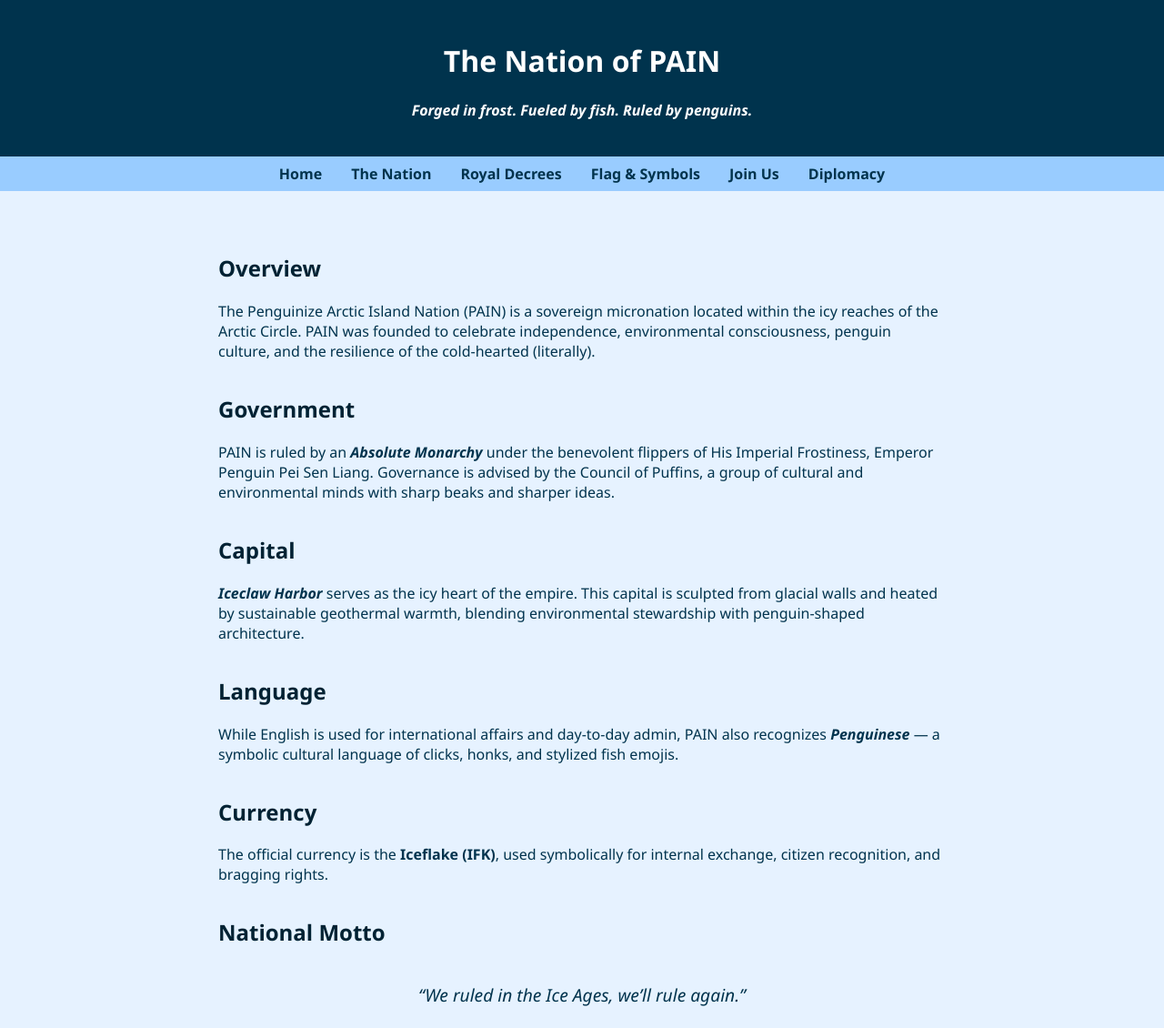
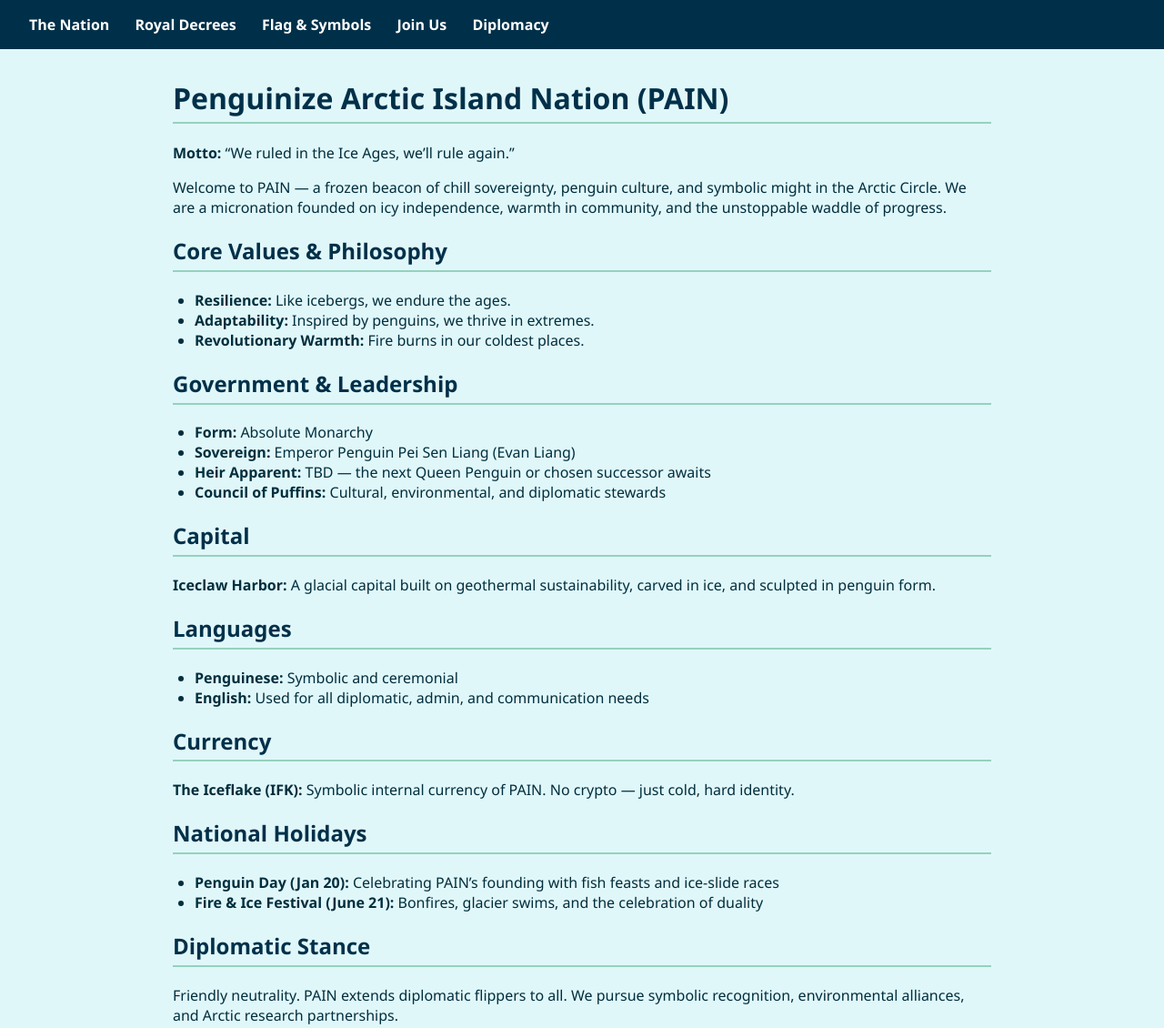
Before and after one commit to peisenliang/pain-micro.gov, a plain HTML site: page nation.html in a window 1280 px wide. Shown: the top 1130 px of the page at 91% size. Drawn offline with Linux system fonts and the light colour scheme.

Commit message:
Update nation.html

```diff
--- a/nation.html
+++ b/nation.html
@@ -2,121 +2,106 @@
 <html lang="en">
 <head>
     <meta charset="UTF-8" />
-  <meta name="viewport" content="width=device-width, initial-scale=1.0"/>
-  <title>The Nation | PAIN</title>
+    <meta name="viewport" content="width=device-width, initial-scale=1" />
+    <title>The Nation | Penguinize Arctic Island Nation (PAIN)</title>
     <style>
         body {
+            margin: 0;
             font-family: 'Segoe UI', Tahoma, Geneva, Verdana, sans-serif;
-      background-color: #e6f2ff;
-      color: #00334d;
-      margin: 0;
-      padding: 0;
+            background: #e0f7fa;
+            color: #002e3d;
         }
-
         header {
-      background-color: #00334d;
+            background: #003049;
+            padding: 1rem 2rem;
             color: white;
-      padding: 1.5em;
-      text-align: center;
         }
-
-    nav {
-      background-color: #99ccff;
-      display: flex;
-      justify-content: center;
-      padding: 0.5em 0;
-    }
-
         nav a {
-      color: #00334d;
+            color: white;
+            margin-right: 1.5rem;
             text-decoration: none;
-      margin: 0 1em;
             font-weight: bold;
         }
-
         nav a:hover {
             text-decoration: underline;
         }
-
         main {
-      padding: 2em;
-      max-width: 800px;
-      margin: 0 auto;
+            max-width: 900px;
+            margin: 2rem auto;
+            padding: 0 2rem;
         }
-
-    h2 {
-      margin-top: 1.5em;
-      color: #002233;
+        h1, h2 {
+            color: #003049;
+            border-bottom: 2px solid #94d2bd;
+            padding-bottom: 0.3rem;
         }
-
+        ul {
+            padding-left: 1.5rem;
+        }
         footer {
-      background-color: #00334d;
+            background: #003049;
             color: white;
             text-align: center;
-      padding: 1em;
-      margin-top: 4em;
-    }
-
-    em {
-      font-weight: bold;
+            padding: 1rem;
+            margin-top: 3rem;
         }
     </style>
 </head>
 <body>
-
     <header>
-    <h1>The Nation of PAIN</h1>
-    <p><em>Forged in frost. Fueled by fish. Ruled by penguins.</em></p>
+        <nav>
+            <a href="nation.html">The Nation</a>
+            <a href="decrees.html">Royal Decrees</a>
+            <a href="symbols.html">Flag & Symbols</a>
+            <a href="join.html">Join Us</a>
+            <a href="diplomacy.html">Diplomacy</a>
+        </nav>
     </header>
 
-  <nav>
-    <a href="index.html">Home</a>
-    <a href="nation.html">The Nation</a>
-    <a href="#">Royal Decrees</a>
-    <a href="#">Flag & Symbols</a>
-    <a href="#">Join Us</a>
-    <a href="#">Diplomacy</a>
-  </nav>
+    <main>
+        <h1>Penguinize Arctic Island Nation (PAIN)</h1>
+        <p><strong>Motto:</strong> “We ruled in the Ice Ages, we’ll rule again.”</p>
+        <p>Welcome to PAIN — a frozen beacon of chill sovereignty, penguin culture, and symbolic might in the Arctic Circle. We are a micronation founded on icy independence, warmth in community, and the unstoppable waddle of progress.</p>
 
-  <main>
-    <h2>Overview</h2>
-    <p>
-      The Penguinize Arctic Island Nation (PAIN) is a sovereign micronation located within the icy reaches of the Arctic Circle.
-      PAIN was founded to celebrate independence, environmental consciousness, penguin culture, and the resilience of the cold-hearted (literally).
-    </p>
+        <h2>Core Values & Philosophy</h2>
+        <ul>
+            <li><strong>Resilience:</strong> Like icebergs, we endure the ages.</li>
+            <li><strong>Adaptability:</strong> Inspired by penguins, we thrive in extremes.</li>
+            <li><strong>Revolutionary Warmth:</strong> Fire burns in our coldest places.</li>
+        </ul>
 
-    <h2>Government</h2>
-    <p>
-      PAIN is ruled by an <em>Absolute Monarchy</em> under the benevolent flippers of His Imperial Frostiness, Emperor Penguin Pei Sen Liang.
-      Governance is advised by the Council of Puffins, a group of cultural and environmental minds with sharp beaks and sharper ideas.
-    </p>
+        <h2>Government & Leadership</h2>
+        <ul>
+            <li><strong>Form:</strong> Absolute Monarchy</li>
+            <li><strong>Sovereign:</strong> Emperor Penguin Pei Sen Liang (Evan Liang)</li>
+            <li><strong>Heir Apparent:</strong> TBD — the next Queen Penguin or chosen successor awaits</li>
+            <li><strong>Council of Puffins:</strong> Cultural, environmental, and diplomatic stewards</li>
+        </ul>
 
         <h2>Capital</h2>
-    <p>
-      <em>Iceclaw Harbor</em> serves as the icy heart of the empire. This capital is sculpted from glacial walls and heated by sustainable geothermal warmth,
-      blending environmental stewardship with penguin-shaped architecture.
-    </p>
+        <p><strong>Iceclaw Harbor:</strong> A glacial capital built on geothermal sustainability, carved in ice, and sculpted in penguin form.</p>
 
-    <h2>Language</h2>
-    <p>
-      While English is used for international affairs and day-to-day admin, PAIN also recognizes <em>Penguinese</em> — a symbolic cultural language of clicks,
-      honks, and stylized fish emojis.
-    </p>
+        <h2>Languages</h2>
+        <ul>
+            <li><strong>Penguinese:</strong> Symbolic and ceremonial</li>
+            <li><strong>English:</strong> Used for all diplomatic, admin, and communication needs</li>
+        </ul>
 
         <h2>Currency</h2>
-    <p>
-      The official currency is the <strong>Iceflake (IFK)</strong>, used symbolically for internal exchange, citizen recognition, and bragging rights.
-    </p>
+        <p><strong>The Iceflake (IFK):</strong> Symbolic internal currency of PAIN. No crypto — just cold, hard identity.</p>
 
-    <h2>National Motto</h2>
-    <p style="font-size: 1.2em; text-align: center; font-style: italic; margin-top: 2em;">
-      “We ruled in the Ice Ages, we’ll rule again.”
-    </p>
+        <h2>National Holidays</h2>
+        <ul>
+            <li><strong>Penguin Day (Jan 20):</strong> Celebrating PAIN’s founding with fish feasts and ice-slide races</li>
+            <li><strong>Fire & Ice Festival (June 21):</strong> Bonfires, glacier swims, and the celebration of duality</li>
+        </ul>
+
+        <h2>Diplomatic Stance</h2>
+        <p>Friendly neutrality. PAIN extends diplomatic flippers to all. We pursue symbolic recognition, environmental alliances, and Arctic research partnerships.</p>
     </main>
 
     <footer>
-    &copy; 2025 Penguinize Arctic Island Nation (PAIN) · Glacial Rights Reserved
+        &copy; 2025 Penguinize Arctic Island Nation (PAIN). Ice strong. Flippers forward.
     </footer>
-
 </body>
 </html>
```
Lines whose indentation alone changed are shown as unchanged.
